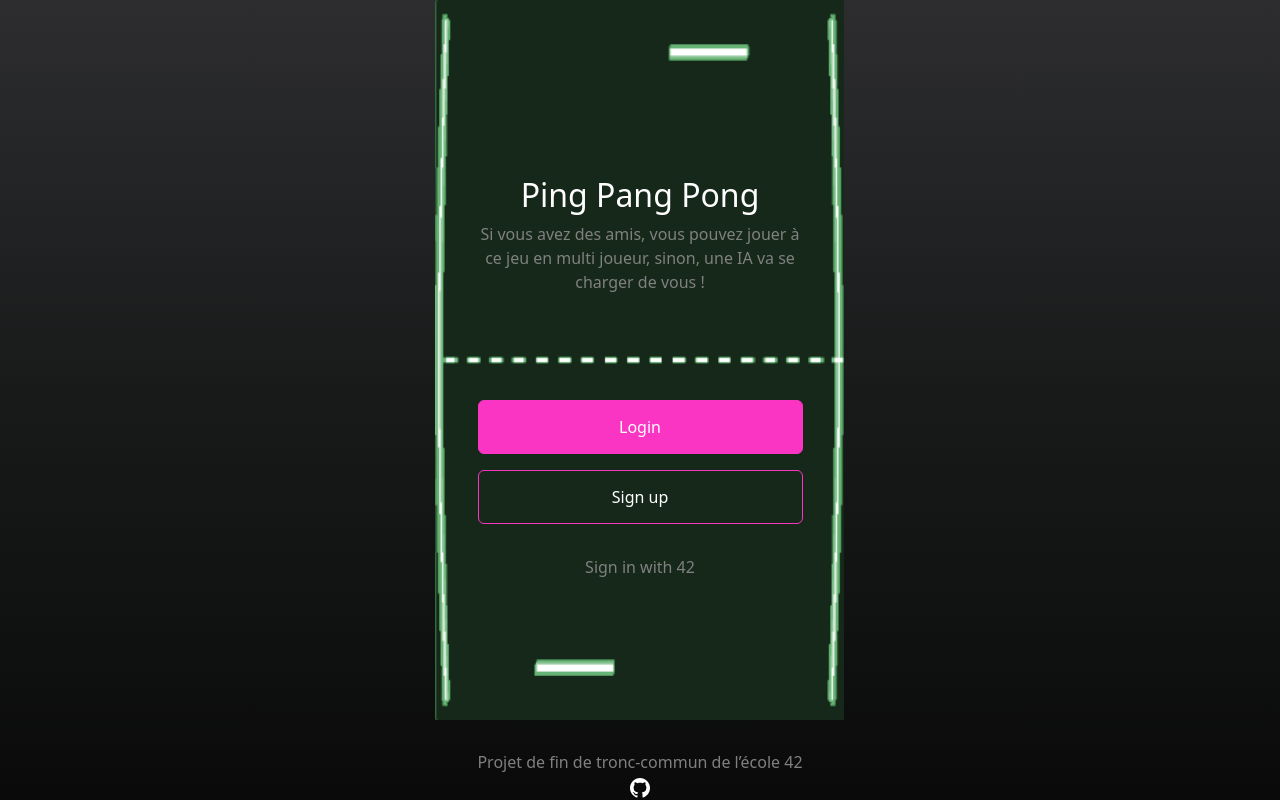
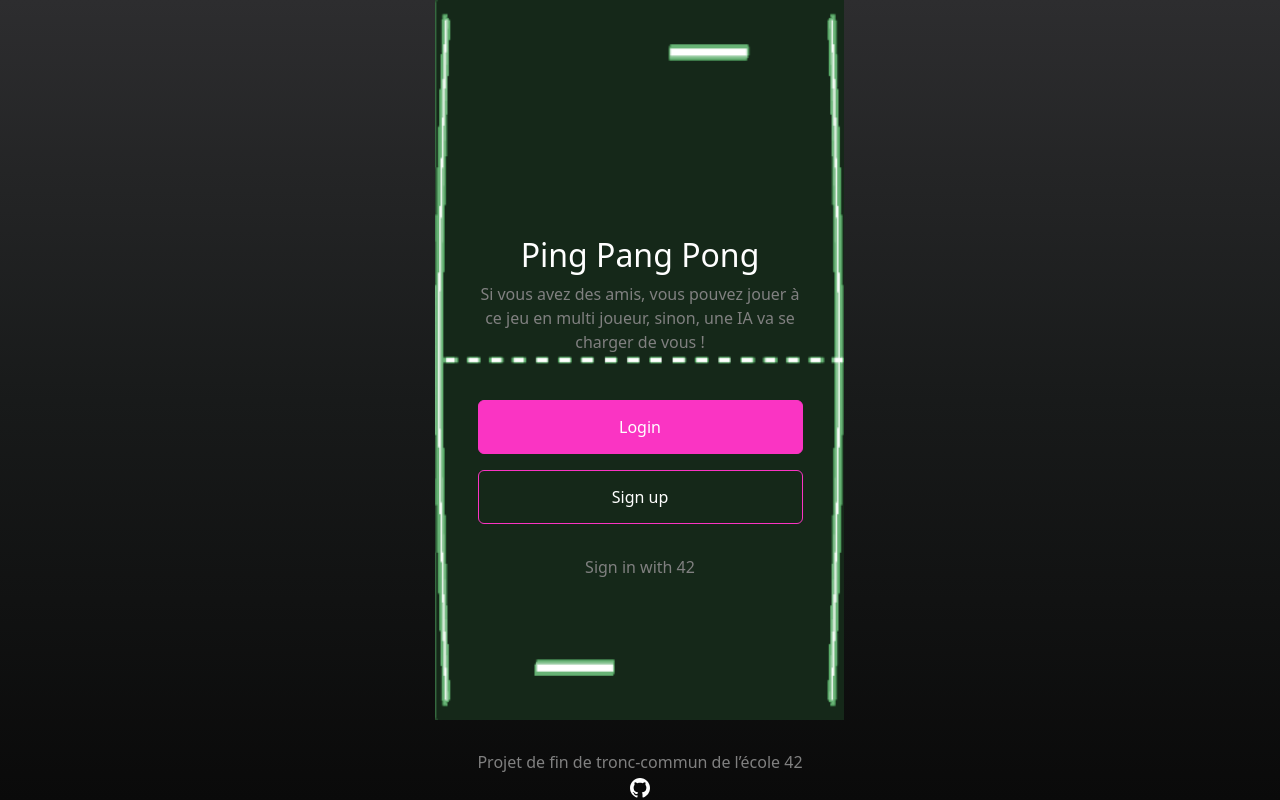
Before and after one commit to AntoineA67/ft_transcendence, a React (Create React App) app in the folder srcs/frontend/: page /login in a window 1280 px wide. Built offline with nearby package versions, Linux system fonts and the light colour scheme; no server answers.

Commit message:
css reorder

```diff
--- a/srcs/frontend/src/index.tsx
+++ b/srcs/frontend/src/index.tsx
@@ -1,5 +1,4 @@
 import ReactDOM from 'react-dom/client';
-// import './index.css';
 import reportWebVitals from './reportWebVitals';
 import { RouterProvider } from 'react-router-dom';
 import router from './router';
@@ -7,6 +6,7 @@ import axios from 'axios';
 import 'bootstrap/dist/css/bootstrap.min.css';
 import './styles/customButton.css';
 import './styles/customForm.css';
+import './styles/index.css';
 
 axios.defaults.baseURL = 'http://127.0.0.1:3000';
 
--- a/srcs/frontend/src/pages/Login.tsx
+++ b/srcs/frontend/src/pages/Login.tsx
@@ -1,3 +1,4 @@
+import '../styles/index.css'
 import '../styles/Login.css'
 import eyeopen from '../assets/eyeopen.svg';
 import eyeclose from '../assets/eyeclose.svg';
@@ -34,7 +35,7 @@ function Login() {
 	}
 
 	return (
-		<>
+		<body>
 			{page == 'landing' && <LandingPage
 				click1={gotoSignin}
 				click2={gotoSignup}
@@ -46,7 +47,7 @@ function Login() {
 			{page === 'signup' && <Signup
 				setPage={setPage}
 			></Signup>}
-		</>
+		</body>
 	);
 }
 
@@ -71,11 +72,10 @@ function Signup({setPage}: signupProps) {
 	}
 
 	return (
-		<body style={{overflow: "auto"}}>
 		<Container>
-			<Row className="align-items-center justify-content-center">
+			<Row className="justify-content-center">
 				<Col sm="6" lg="4" >
-					<Form className="w-100 d-flex flex-column">
+					<Form className="w-100">
 						<div className="my-4">
 							<LeftArrow setPage={setPage} goToPage={'landing'} />
 						</div>
@@ -120,7 +120,6 @@ function Signup({setPage}: signupProps) {
 				</Col>
 			</Row>
 		</Container>
-		</body>
 	)
 }
 
@@ -153,8 +152,8 @@ function LandingPage({click1, click2}: landingPageProps) {
 
 	return (
 		<div className="landingPage">
-			<Container className="text center" >
-				<Row style={{ position: "relative", bottom: "60px" }}>
+			<Container className="text-center" >
+				<Row className="pb-0">
 					<h2>Ping Pang Pong</h2>
 					<p style={{ color: "gray" }}>
 						Si vous avez des amis, vous pouvez jouer à <br />
@@ -186,9 +185,7 @@ function LandingPage({click1, click2}: landingPageProps) {
 
 			<footer className="footer">
 				Projet de fin de tronc-commun de l’école 42<br />
-				<a href="#">
-					<img src={githubLogo}></img>
-				</a>
+				<a href="#"><img src={githubLogo} /></a>
 			</footer>
 		</div>
 	);
--- a/srcs/frontend/src/styles/index.css
+++ b/srcs/frontend/src/styles/index.css
@@ -1,13 +1,15 @@
 body {
   margin: 0;
-  font-family: -apple-system, BlinkMacSystemFont, 'Segoe UI', 'Roboto', 'Oxygen',
+  overflow: auto;	/* add scroll bar when necessary */
+
+  /* font-family: -apple-system, BlinkMacSystemFont, 'Segoe UI', 'Roboto', 'Oxygen',
     'Ubuntu', 'Cantarell', 'Fira Sans', 'Droid Sans', 'Helvetica Neue',
     sans-serif;
   -webkit-font-smoothing: antialiased;
-  -moz-osx-font-smoothing: grayscale;
+  -moz-osx-font-smoothing: grayscale; */
 }
 
-code {
+/* code {
   font-family: source-code-pro, Menlo, Monaco, Consolas, 'Courier New',
     monospace;
-}
+} */
```
